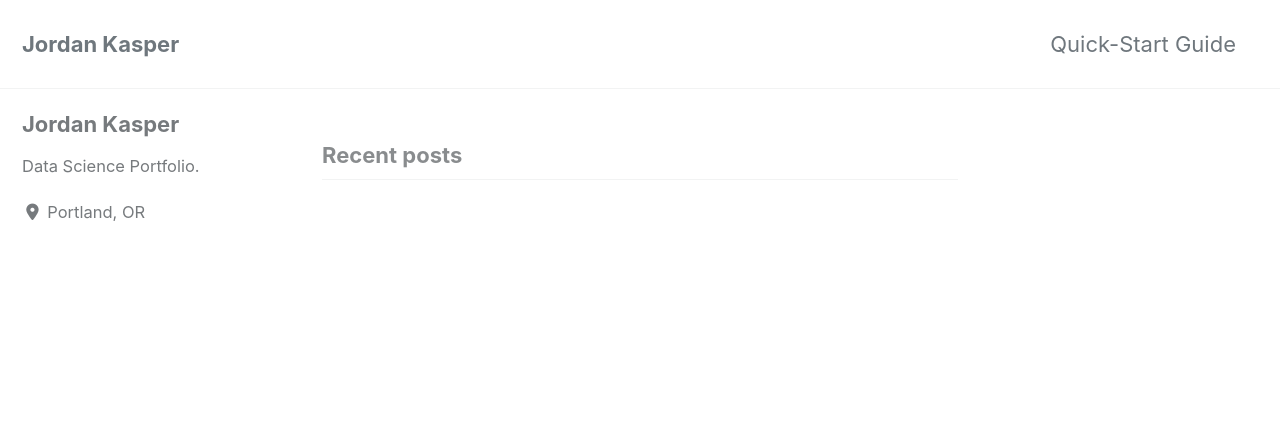
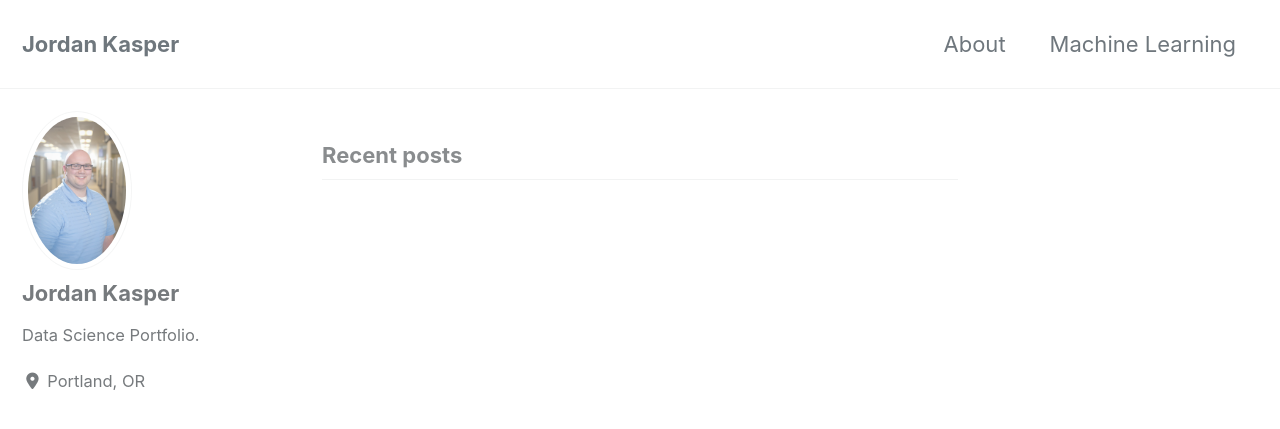
Before and after one commit to kasperj77/kasperj77.github.io, a Jekyll site: the page built from index.html, in a window 1280 px wide and 900 px high. Shown: the top 429 px of the window. Built offline with Jekyll 4.4.1, drawn with Linux system fonts in a browser that asks for light colours; cached includes are drawn as plain includes; nearby versions of some CDN libraries; the list of posts is cut into pages by our own code.

Commit message:
adding content

```diff
--- a/_config.yml
+++ b/_config.yml
@@ -108,7 +108,7 @@ analytics:
 # Site Author
 author:
   name             : "Jordan Kasper"
-  avatar           : # path of avatar image, e.g. "/assets/images/bio-photo.jpg"
+  avatar           : "/images/avatar.jpg"
   bio              : "Data Science Portfolio."
   location         : "Portland, OR"
   email            :
--- a/_data/navigation.yml
+++ b/_data/navigation.yml
@@ -1,7 +1,9 @@
 # main links
 main:
-  - title: "Quick-Start Guide"
-    url: https://mmistakes.github.io/minimal-mistakes/docs/quick-start-guide/
+  - title: "About"
+    url: /about/
+  - title: "Machine Learning"
+    url: /machine-learning/
   # - title: "About"
   #   url: https://mmistakes.github.io/minimal-mistakes/about/
   # - title: "Sample Posts"
```
Also changed, not shown: _pages/about.md (added, +6 -0 lines), _pages/machinelearning.md (added, +6 -0 lines), _pages/404.md (added), images/avatar.jpg (added).
